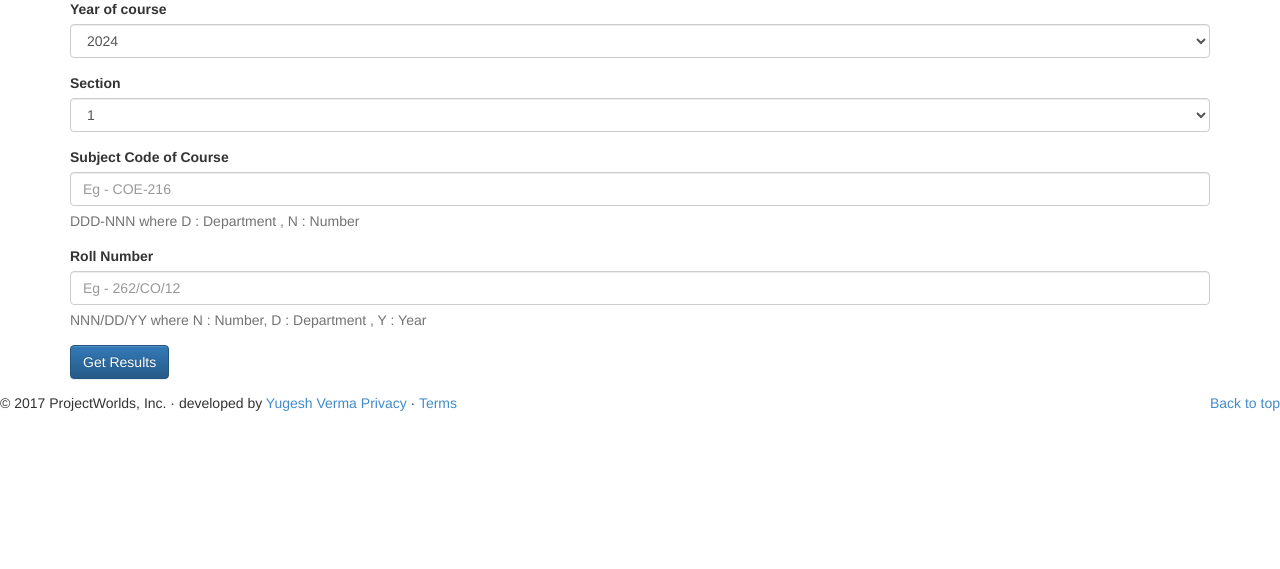
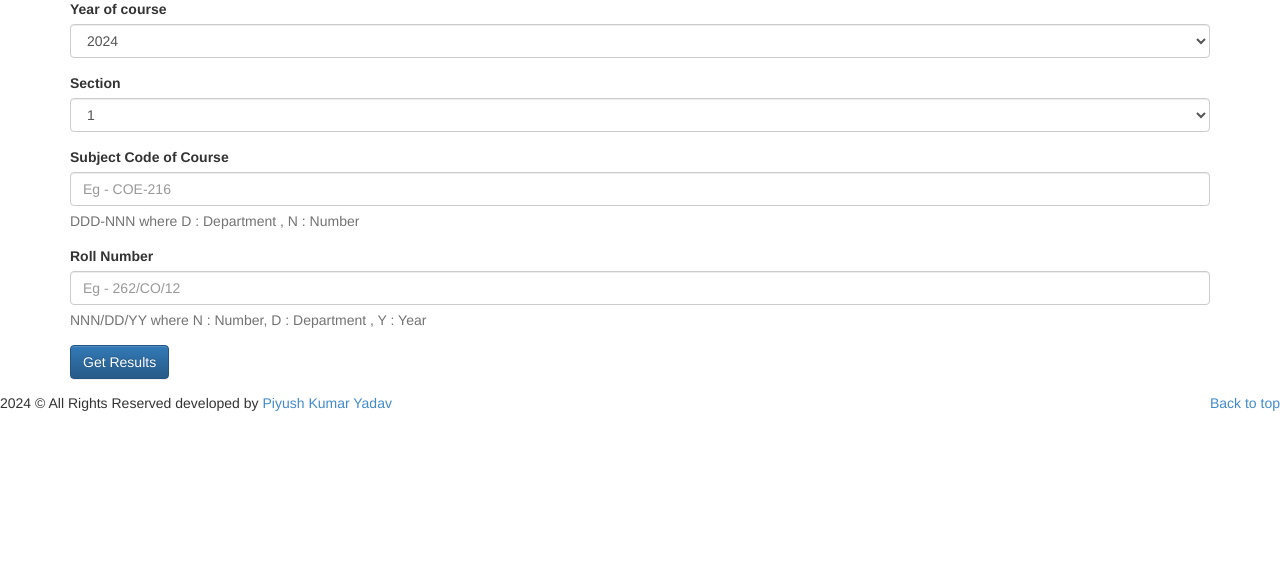
Before and after one commit to Piyush73-dba/attendance-system, a PHP site: page /student.php in a window 1280 px wide. Shown: the part 181-750 px from the top of the page. Run offline with PHP 8.4, Linux system fonts and the light colour scheme; some libraries are stand-ins or nearby versions.

Commit message:
student footer

```diff
--- a/index.php
+++ b/index.php
@@ -107,8 +107,8 @@
   </div>
      <!-- FOOTER -->
       <footer style="background:; height:120%;">
-        <p class="pull-right"><a href="#">Back to top</a></p>
-        <p>&copy;   2024 © All Rights Reserved developed by  <a href="https://github.com/Piyush73-dba">Piyush Kumar Yadav </a></p>
+        <div><p class="pull-right"><a href="#">Back to top</a></p>
+        <p>  2024 © All Rights Reserved developed by  <a href="https://github.com/Piyush73-dba">Piyush Kumar Yadav </a></p></div>
       </footer>
 
     </div><!-- /.container -->
--- a/student.php
+++ b/student.php
@@ -69,7 +69,7 @@
    <!-- FOOTER -->
       <footer style="background:; height:;">
         <p class="pull-right"><a href="#">Back to top</a></p>
-        <p>&copy; 2017 ProjectWorlds, Inc. &middot;  developed by  <a href="https://facebook.com/yugesh.verma.35">Yugesh Verma </a><a href="http://projectworlds.in">Privacy</a> &middot; <a href="http://projectworlds.in">Terms</a></p>
+        <p>2024 © All Rights Reserved developed by  <a href="https://github.com/Piyush73-dba">Piyush Kumar Yadav </a></p>
       </footer>
 
 
```
